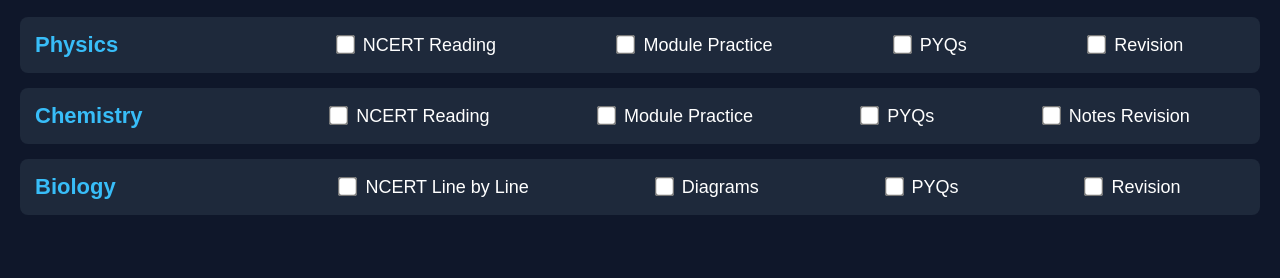
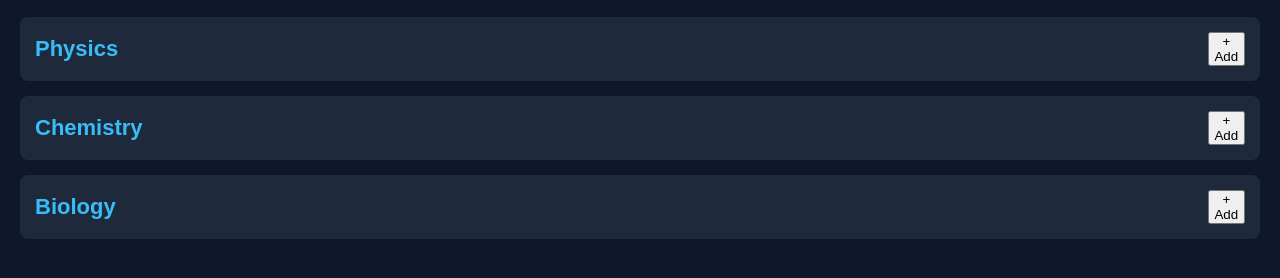
Before and after one commit to mayankrajput2682-beep/don-t-worry, a plain HTML site: page index.html in a window 1280 px wide. Shown: the part 80-358 px from the top of the page. Drawn offline with Linux system fonts and the light colour scheme.

Commit message:
Update index.html

```diff
--- a/index.html
+++ b/index.html
@@ -11,37 +11,22 @@
 
 <div class="container">
 
-    <!-- PHYSICS -->
-    <div class="row">
+  <div class="row" data-subject="Physics">
     <div class="subject">Physics</div>
-        <div class="targets">
-            <label><input type="checkbox"> NCERT Reading</label>
-            <label><input type="checkbox"> Module Practice</label>
-            <label><input type="checkbox"> PYQs</label>
-            <label><input type="checkbox"> Revision</label>
-        </div>
+    <div class="targets"></div>
+    <button class="addBtn">+ Add</button>
   </div>
 
-    <!-- CHEMISTRY -->
-    <div class="row">
+  <div class="row" data-subject="Chemistry">
     <div class="subject">Chemistry</div>
-        <div class="targets">
-            <label><input type="checkbox"> NCERT Reading</label>
-            <label><input type="checkbox"> Module Practice</label>
-            <label><input type="checkbox"> PYQs</label>
-            <label><input type="checkbox"> Notes Revision</label>
-        </div>
+    <div class="targets"></div>
+    <button class="addBtn">+ Add</button>
   </div>
 
-    <!-- BIOLOGY -->
-    <div class="row">
+  <div class="row" data-subject="Biology">
     <div class="subject">Biology</div>
-        <div class="targets">
-            <label><input type="checkbox"> NCERT Line by Line</label>
-            <label><input type="checkbox"> Diagrams</label>
-            <label><input type="checkbox"> PYQs</label>
-            <label><input type="checkbox"> Revision</label>
-        </div>
+    <div class="targets"></div>
+    <button class="addBtn">+ Add</button>
   </div>
 
 </div>
```
Lines whose indentation alone changed are shown as unchanged.
